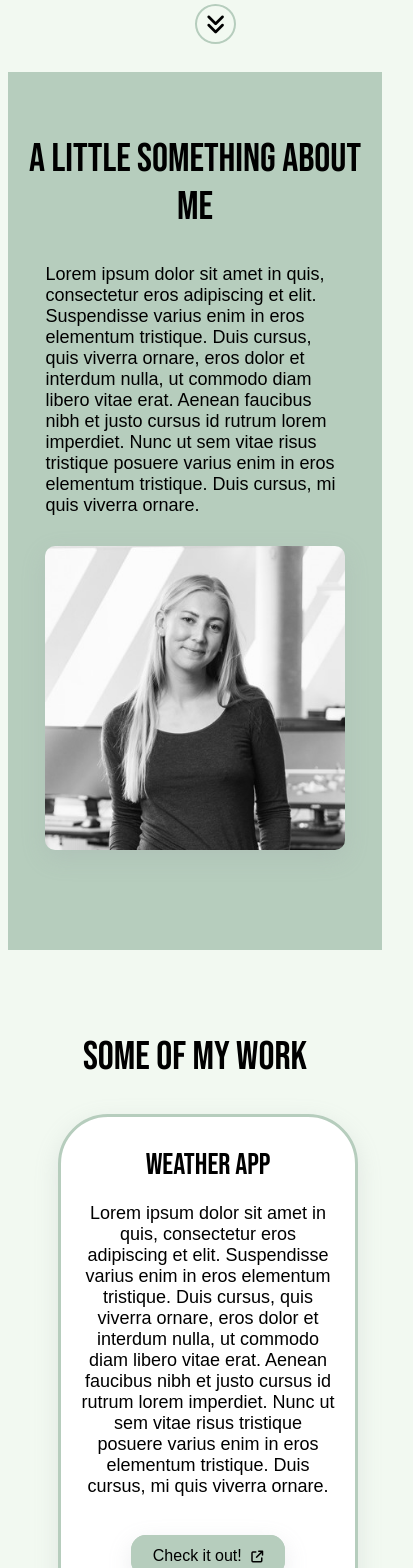
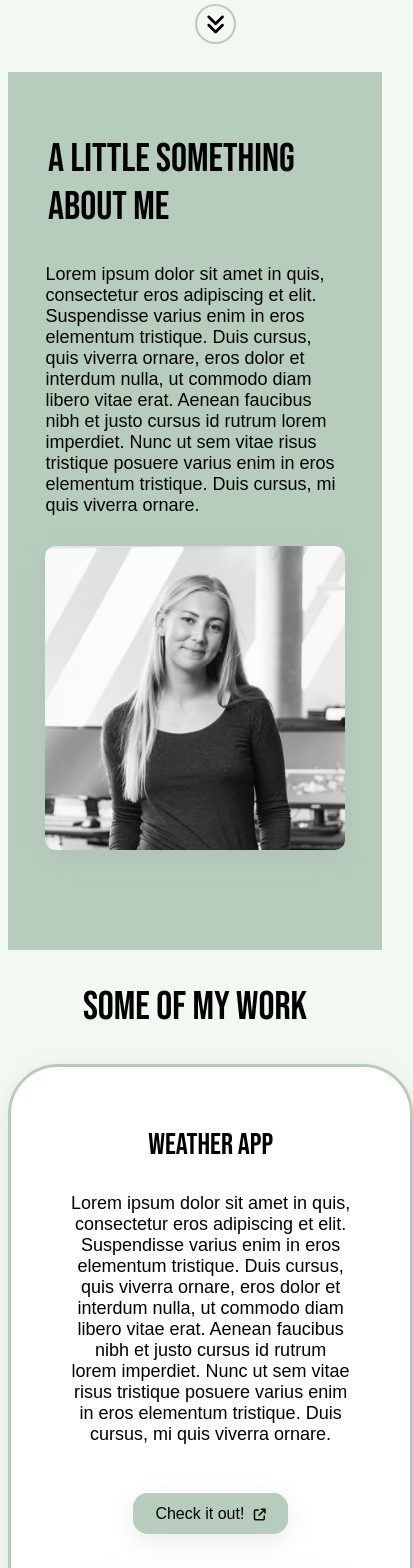
Before and after one commit to lindijor/portfolio, a React (Create React App) app: page / in a window 390 px wide. Shown: the part 780-2348 px from the top of the page, 413 px wide, since content can reach past the window. Built offline with nearby package versions, Linux system fonts and the light colour scheme.

Commit message:
Adjusting responsive css

```diff
--- a/src/Footer.css
+++ b/src/Footer.css
@@ -50,4 +50,10 @@
   .footer-section {
     width: 100%;
   }
+
+  .footer p {
+    display: block;
+    margin: 0 auto;
+    width: 70%;
+  }
 }
--- a/src/Main.css
+++ b/src/Main.css
@@ -47,6 +47,8 @@
   }
 
   .main h2 {
-    text-align: center;
+    text-align: left;
+    margin-left: 40px;
+    margin-right: 40px;
   }
 }
--- a/src/Work.css
+++ b/src/Work.css
@@ -46,19 +46,22 @@ img {
 @media (max-width: 1000px) {
   .work-section {
     display: block;
-    width: 100%;
+    width: 80%;
     text-align: center;
-    padding: 10px;
   }
 
   .work-section p {
     font-size: 18px;
     margin: 0 0 50px 0;
-    padding: 0 10px;
+    padding: 10px;
   }
 
   .work-section img {
     margin-top: 50px;
     width: 90%;
   }
+
+  .work {
+    padding: 0;
+  }
 }
```
